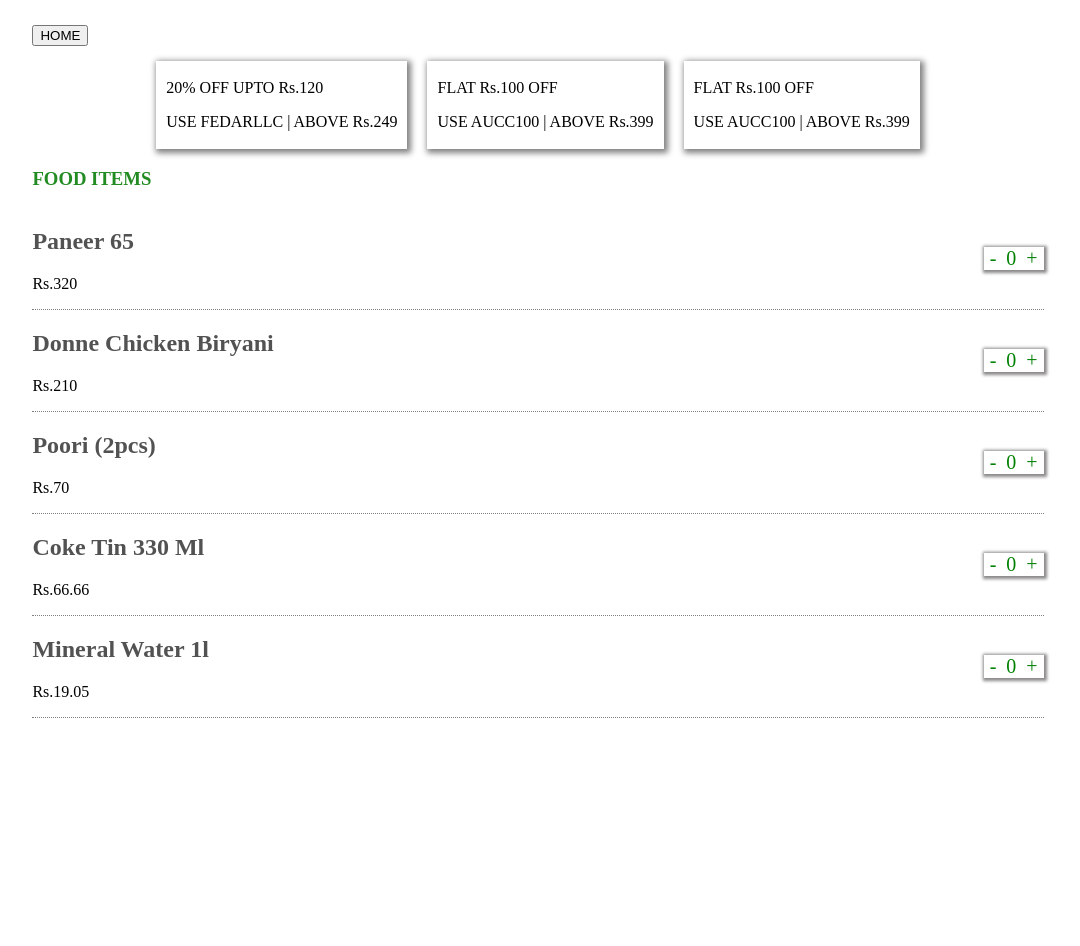
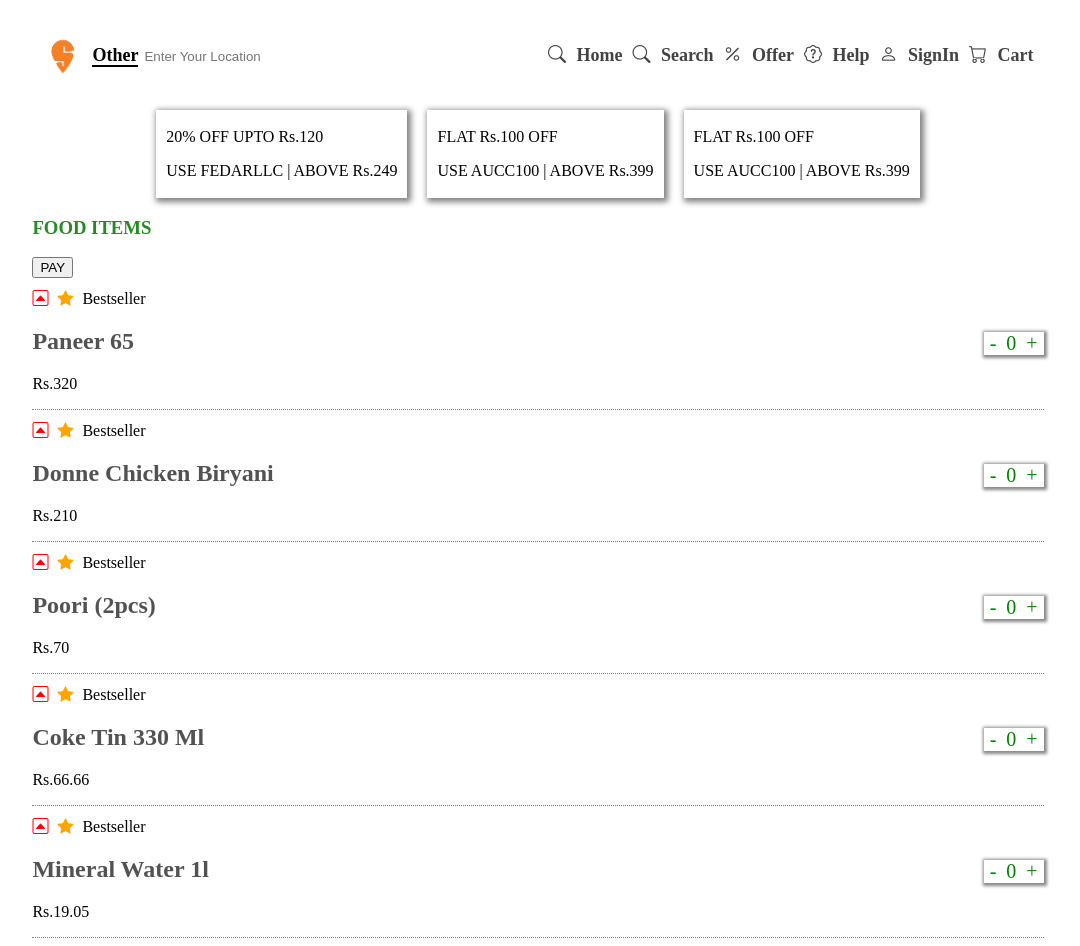
Before and after one commit to shalinispk7/JS-swiggy-using-dom, a plain HTML site: page items.html in a window 1280 px wide. Shown: the whole page, without its empty margins (102-1182 px from the left). Before the commit the page ends 800 px from the top, so only its background shows below. Drawn offline with nearby package versions, Linux system fonts and the light colour scheme.

Commit message:
food items added

```diff
--- a/index.html
+++ b/index.html
@@ -6,12 +6,15 @@
     <meta name="viewport" content="width=device-width, initial-scale=1.0" />
     <title>Javascript-DOM-Swiggy</title>
 
-    <link href="style.css" rel="stylesheet">
-    <link rel="stylesheet" href="https://cdn.jsdelivr.net/npm/bootstrap-icons@1.10.5/font/bootstrap-icons.css">
-    <link href="https://fonts.googleapis.com/css2?family=Dancing+Script:wght@500&family=Pinyon+Script&family=Poppins:wght@300&family=Roboto&display=swap" rel="stylesheet">
-
-
-
+    <link href="style.css" rel="stylesheet" />
+    <link
+      rel="stylesheet"
+      href="https://cdn.jsdelivr.net/npm/bootstrap-icons@1.10.5/font/bootstrap-icons.css"
+    />
+    <link
+      href="https://fonts.googleapis.com/css2?family=Dancing+Script:wght@500&family=Pinyon+Script&family=Poppins:wght@300&family=Roboto&display=swap"
+      rel="stylesheet"
+    />
   </head>
   <body>
     <div class="container">
@@ -20,13 +23,12 @@
       <div class="nav-head">
         <div class="nav-l navS">
           <div class="nav-img-div">
-            <img src="image/swiggy.webp" alt="swiggy">
+            <img src="image/swiggy.webp" alt="swiggy" />
           </div>
           <div>
             <label for="name">Other</label>
-            <input type="text" id="name" placeholder="Enter Your Location">
+            <input type="text" id="name" placeholder="Enter Your Location" />
           </div>
-
         </div>
         <div class="nav-r navS">
           <a href="#"><i class="bi bi-search"></i> Search</a>
@@ -41,10 +43,10 @@
       <section class="img-sec">
         <div class="container">
           <div class="imgCards">
-              <img src="image/image-1.webp">
-              <img src="image/image-2.webp">
-              <img src="image/image-3.webp">
-              <img src="image/image-4.webp">
+            <img src="image/image-1.webp" />
+            <img src="image/image-2.webp" />
+            <img src="image/image-3.webp" />
+            <img src="image/image-4.webp" />
           </div>
         </div>
       </section>
@@ -65,19 +67,8 @@
           </div>
         </div>
       </section>
-
-
-
     </div>
 
-
-
-
-
     <script src="./main.js"></script>
-
-
-
-
   </body>
 </html>
--- a/items.html
+++ b/items.html
@@ -1,29 +1,86 @@
 <!DOCTYPE html>
 <html lang="en">
   <head>
-    <meta charset="UTF-8">
-    <meta name="viewport" content="width=device-width, initial-scale=1.0">
+    <meta charset="UTF-8" />
+    <meta name="viewport" content="width=device-width, initial-scale=1.0" />
     <title>Document</title>
+
+    <link
+      rel="stylesheet"
+      href="https://cdn.jsdelivr.net/npm/bootstrap-icons@1.10.5/font/bootstrap-icons.css"
+    />
   </head>
   <style>
-    section{
+    section {
       margin-top: 25px;
     }
-    .container{
+    .container,
+    .container1 {
       width: 80%;
       margin: auto;
     }
-    .row{
-        display:flex;
+    /* nav section */
+    .nav-head {
+      display: flex;
+      justify-content: center;
+      align-items: center;
+      flex-wrap: wrap;
+      margin: 20px 0;
+    }
+    .navS {
+      width: 50%;
+    }
+    .nav-l {
+      display: flex;
+      justify-content: flex-start;
+      align-items: center;
+    }
+    .nav-img-div {
+      height: 60px;
+      width: 60px;
+      cursor: pointer;
+    }
+    .nav-l img {
+      width: 100%;
+    }
+    .nav-l label {
+      font-size: 18px;
+      font-weight: 800;
+      border-bottom: 2px solid;
+    }
+    .nav-l input {
+      border: none;
+      outline: none;
+    }
+    .nav-r {
+      display: flex;
+      justify-content: space-evenly;
+      align-items: center;
+    }
+    .nav-r i {
+      padding-right: 6px;
+    }
+    .nav-r a {
+      text-decoration: none;
+      color: #000000bd;
+      font-size: 18px;
+      font-weight: 900;
+    }
+    .nav-r a:hover {
+      color: orange;
+    }
+
+    .row {
+      display: flex;
       flex-direction: column;
     }
-    .col-card{
+    .col-card {
       display: flex;
       justify-content: space-between;
       align-items: center;
       border-bottom: 1.5px dotted gray;
     }
-    .qnty-sec{
+    .qnty-sec {
       cursor: pointer;
       display: flex;
       gap: 10px;
@@ -35,30 +92,68 @@
       color: green;
       box-shadow: 1px 1px 3px 2px #8b8989;
     }
-.offer-sec{
+    .offer-sec {
       display: flex;
       gap: 20px;
       align-items: center;
       justify-content: center;
       margin: 15px 0;
     }
-.offer{
+    .offer {
       box-shadow: 2px 2px 6px 2px gray;
       padding: 2px 10px;
     }
-h3{
+    h3 {
       color: forestgreen;
     }
-h2{
+    h2 {
       color: #000000ad;
     }
-
+    .icon-sec {
+      margin-top: 12px;
+    }
+    .icon-sec i {
+      padding-right: 5px;
+    }
+    .bi-caret-up-square {
+      color: red;
+    }
+    .bi-star-fill {
+      color: orange;
+    }
   </style>
   <body>
     <section>
-
+      <div class="container1">
+        <!-- <h1 style="text-align :center;color:#fc892c;">SWIGGY</h1> -->
+        <!-- nav section -->
+        <div class="nav-head">
+          <div class="nav-l navS">
+            <div class="nav-img-div">
+              <img src="image/swiggy.webp" onclick="homeClick()" alt="swiggy" />
+            </div>
+            <div>
+              <label for="name">Other</label>
+              <input type="text" id="name" placeholder="Enter Your Location" />
+            </div>
+          </div>
+          <div class="nav-r navS">
+            <a href="#" onclick="homeClick()"
+              ><i class="bi bi-search"></i> Home</a
+            >
+            <a href="#"><i class="bi bi-search"></i> Search</a>
+            <a href="#"><i class="bi bi-percent"></i> Offer</a>
+            <a href="#"><i class="bi bi-patch-question"></i> Help</a>
+            <a href="#"><i class="bi bi-person"></i> SignIn</a>
+            <a href="#"
+              ><i class="bi bi-cart"></i> <span id="cart"> </span> Cart</a
+            >
+          </div>
+        </div>
+      </div>
+    </section>
+    <section>
       <div class="container">
-        <button onclick="homeClick()"> HOME</button>
         <div class="offer-sec">
           <div class="offer">
             <p>20% OFF UPTO Rs.120</p>
@@ -74,10 +169,9 @@ h2{
           </div>
         </div>
         <h3>FOOD ITEMS</h3>
-
+        <button>PAY</button>
       </div>
     </section>
-
 
     <script src="./main2.js"></script>
   </body>
--- a/main2.js
+++ b/main2.js
@@ -37,7 +37,7 @@ let rowDiv = document.createElement("div");
 rowDiv.classList.add("row");
 cont.appendChild(rowDiv);
 
-foodItems.forEach(function(e){
+foodItems.forEach(function (e) {
   let colDiv = document.createElement("div");
   colDiv.classList.add("col");
   rowDiv.appendChild(colDiv);
@@ -46,21 +46,26 @@ let cardDiv = document.createElement("div");
   cardDiv.classList.add("col-card");
   colDiv.appendChild(cardDiv);
 
-let lDiv=document.createElement("div");
-cardDiv.appendChild(lDiv)
+  let lDiv = document.createElement("div");
+  cardDiv.appendChild(lDiv);
 
+  let iconDiv = document.createElement("div");
+  iconDiv.classList.add("icon-sec");
+  iconDiv.innerHTML = `<i class="bi bi-caret-up-square"></i>
+  <i class="bi bi-star-fill"></i>
+  <span>Bestseller</span>`;
+  lDiv.appendChild(iconDiv);
 
   let head = document.createElement("h2");
   head.innerHTML = e.name;
   lDiv.appendChild(head);
 
   let amountTag = document.createElement("p");
-amountTag.innerHTML ="Rs."+ e.amount;
+  amountTag.innerHTML = "Rs." + e.amount;
   lDiv.appendChild(amountTag);
 
-
-let rDiv=document.createElement("div");
-cardDiv.appendChild(rDiv)
+  let rDiv = document.createElement("div");
+  cardDiv.appendChild(rDiv);
   // add to cart section
 
   let cartDiv = document.createElement("p");
@@ -70,6 +75,7 @@ rDiv.appendChild(cartDiv);
   let decreDiv = document.createElement("span");
   decreDiv.innerHTML = "-";
   decreDiv.setAttribute("onclick", "sub(this)");
+
   cartDiv.appendChild(decreDiv);
 
   let zeroDiv = document.createElement("span");
@@ -80,33 +86,52 @@ cartDiv.appendChild(zeroDiv);
   let increDiv = document.createElement("span");
   increDiv.innerHTML = "+";
   increDiv.setAttribute("onclick", "add(this)");
+
   cartDiv.appendChild(increDiv);
+});
 
-})
-
+let cart = document.getElementById("cart");
 // add function
 function add(e) {
   e.parentElement.childNodes.forEach(function (cv) {
-  if(cv.classList.contains('leastVal')){
-    var a = parseInt(cv.innerHTML)
-    cv.innerHTML=++a
+    if (cv.classList.contains("leastVal")) {
+      var a = parseInt(cv.innerHTML);
+      cv.innerHTML = ++a;
+
+      let count = 0;
+      document.querySelectorAll(".leastVal").forEach(function (e) {
+        return (count = count + parseInt(e.innerHTML));
+      });
+      cart.innerHTML = count;
     }
-    })
+  });
 }
+
 // sub function
 function sub(e) {
   e.parentElement.childNodes.forEach(function (cv) {
-  if(cv.classList.contains('leastVal')){
-    var a = parseInt(cv.innerHTML)
-   if(a>0){
-      cv.innerHTML=--a
+    if (cv.classList.contains("leastVal")) {
+      var a = parseInt(cv.innerHTML);
+      if (a > 0) {
+        cv.innerHTML = --a;
+        // cart.innerHTML = a--;
       }
+      let count = 0;
+      document.querySelectorAll(".leastVal").forEach(function (e) {
+        return (count = count + parseInt(e.innerHTML));
+      });
+      cart.innerHTML = count;
+    }
+  });
 }
 
-    })
-
+function homeClick() {
+  window.location = "./index.html";
 }
 
-function homeClick(){
-  window.location='./index.html'
-}
+// let count = 0;
+// let addToCart = document.querySelectorAll(".leastVal").forEach(function (e) {
+//   return (count = count + parseInt(e.innerHTML));
+// });
+
+// cart.innerHTML = count;
```
Also changed, not shown: main.js (+36 -38 lines), style.css (+21 -22 lines). Lines whose indentation alone changed are shown as unchanged.
